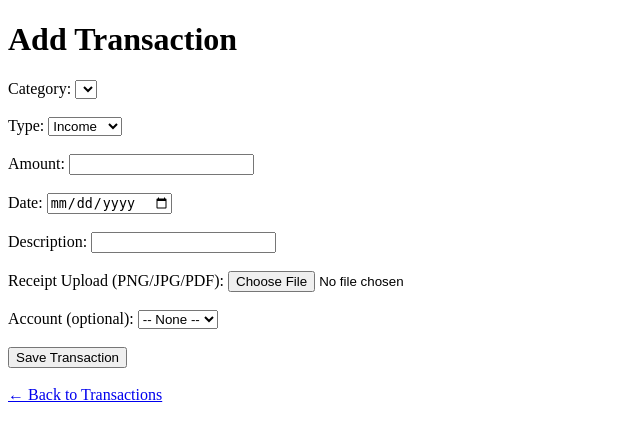
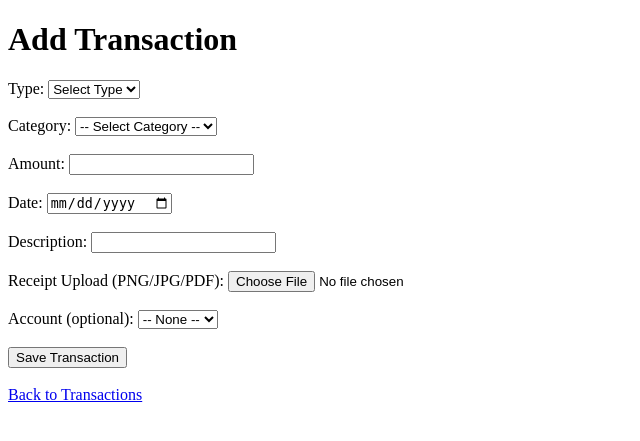
Before and after one commit to KrishnaVCherukupalli/Big_Data_Final_Proj, a Flask app: page /add_transaction in a window 1280 px wide. Shown: the top 441 px of the page, without its empty margins (0-640 px from the left). Run offline with Flask 2, Linux system fonts and the light colour scheme; the visitor is signed in with stand-in values (Sample User, id 1); data that the repository does not hold is empty.

Commit message:
Updated category selection based on category type Corrected edit transaction

```diff
--- a/app.py
+++ b/app.py
@@ -46,18 +46,20 @@ def get_cursor():
     finally:
         conn.close()
 
+
 ## -----------Utilities------------------------
 def allowed_file(filename):
     return '.' in filename and filename.rsplit('.', 1)[1].lower() in ALLOWED_EXTENSIONS
 
 def get_user_categories_and_accounts(user_id):
     with get_cursor() as cursor:
-        cursor.execute("SELECT category_id, category_name FROM categories WHERE user_id = ? or user_id is NULL", user_id)
+        cursor.execute("SELECT category_id, category_name, category_type FROM categories WHERE user_id = ? OR user_id IS NULL", user_id)
         categories = cursor.fetchall()
 
-        cursor.execute("SELECT account_id, account_name FROM user_accounts WHERE user_id = ? or user_id is NULL", user_id)
+        cursor.execute("SELECT account_id, account_name FROM user_accounts WHERE user_id = ? OR user_id IS NULL", user_id)
         accounts = cursor.fetchall()
     return categories, accounts
+
 
 ##---------------Routes------------------
 
--- a/templates/add_transaction.html
+++ b/templates/add_transaction.html
@@ -7,18 +7,40 @@
     <h1>Add Transaction</h1>
 
     <form method="post" enctype="multipart/form-data">
+        <label>Type:</label>
+        <select name="transaction_type" id="transaction_type" required onchange="filterCategories()">
+            <option value="">Select Type</option>
+            <option value="income">Income</option>
+            <option value="expense">Expense</option>
+        </select><br><br>
+
         <label>Category:</label>
-        <select name="category_id" required>
+        <select name="category_id" id="category_id" required>
+            <option value="">-- Select Category --</option>
             {% for c in categories %}
-            <option value="{{ c.category_id }}">{{ c.category_name }}</option>
+            <option value="{{ c.category_id }}" data-type="{{ c.category_type }}">{{ c.category_name }}</option>
             {% endfor %}
         </select><br><br>
 
-        <label>Type:</label>
-        <select name="transaction_type" required>
-            <option value="income">Income</option>
-            <option value="expense">Expense</option>
-        </select><br><br>
+        <script>
+            function filterCategories() {
+                const selectedType = document.getElementById("transaction_type").value;
+                const categorySelect = document.getElementById("category_id");
+                const options = categorySelect.options;
+
+                for (let i = 0; i < options.length; i++) {
+                    const type = options[i].getAttribute("data-type");
+                    if (!type || selectedType === "") {
+                        options[i].style.display = ""; // show everything if nothing selected
+                    } else {
+                        options[i].style.display = (type === selectedType) ? "" : "none";
+                    }
+                }
+
+                // Reset category selection if type is changed
+                categorySelect.value = "";
+            }
+        </script>
 
         <label>Amount:</label>
         <input type="number" name="amount" step="0.01" required><br><br>
@@ -43,6 +65,6 @@
         <button type="submit">Save Transaction</button>
     </form>
     <br>
-    <a href="/transactions">← Back to Transactions</a>
+    <a href="/transactions">Back to Transactions</a>
 </body>
 </html>
--- a/templates/edit_transaction.html
+++ b/templates/edit_transaction.html
@@ -4,9 +4,10 @@
     <title>Edit Transaction</title>
 </head>
 <body>
-    <h1>✏️ Edit Transaction</h1>
+    <h1>Edit Transaction</h1>
 
     <form method="post">
+
         <label>Category:</label>
         <select name="category_id" required>
             {% for c in categories %}
@@ -47,6 +48,6 @@
         <button type="submit">Update Transaction</button>
     </form>
     <br>
-    <a href="/transactions">← Back to Transactions</a>
+    <a href="/transactions">Back to Transactions</a>
 </body>
 </html>
```
